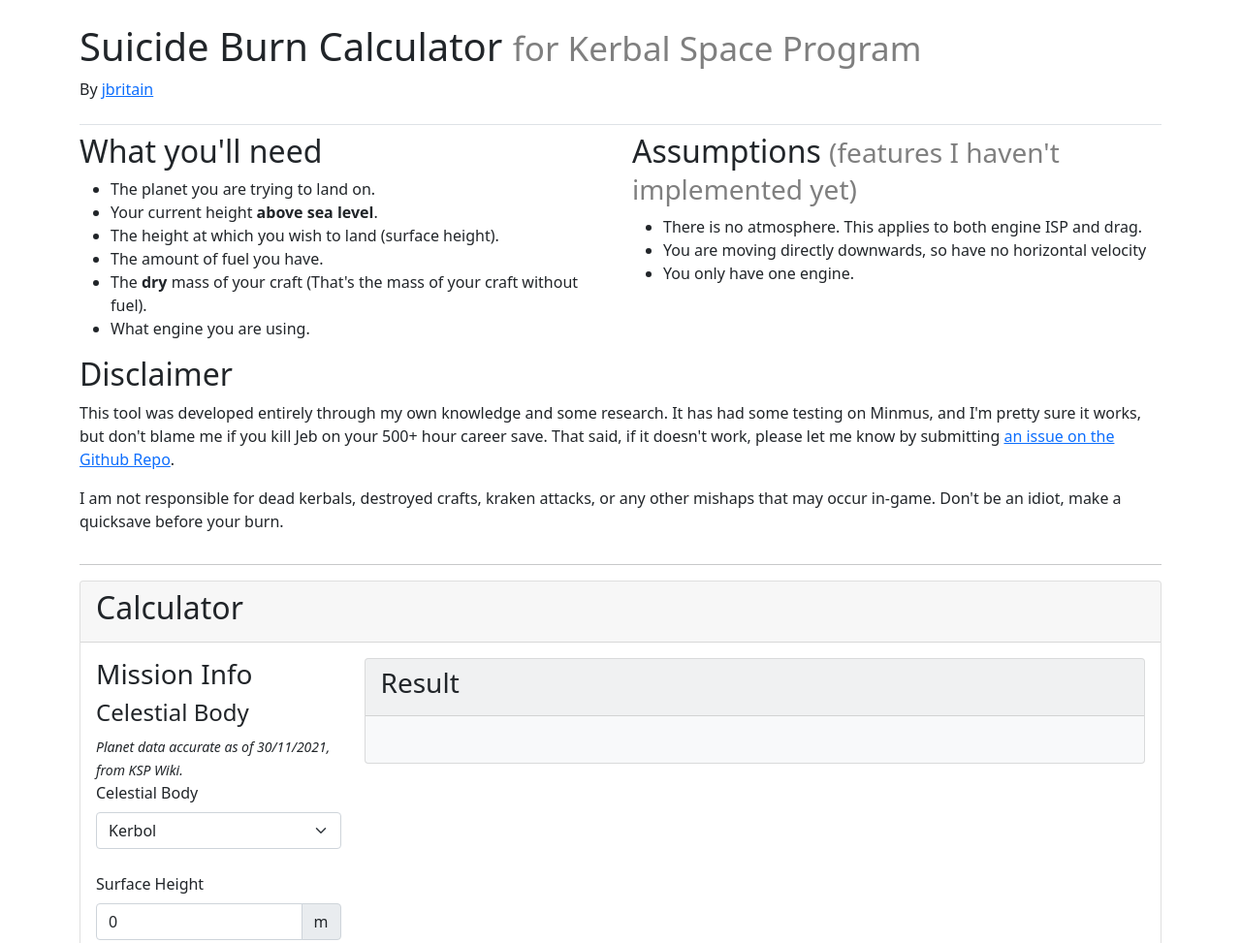
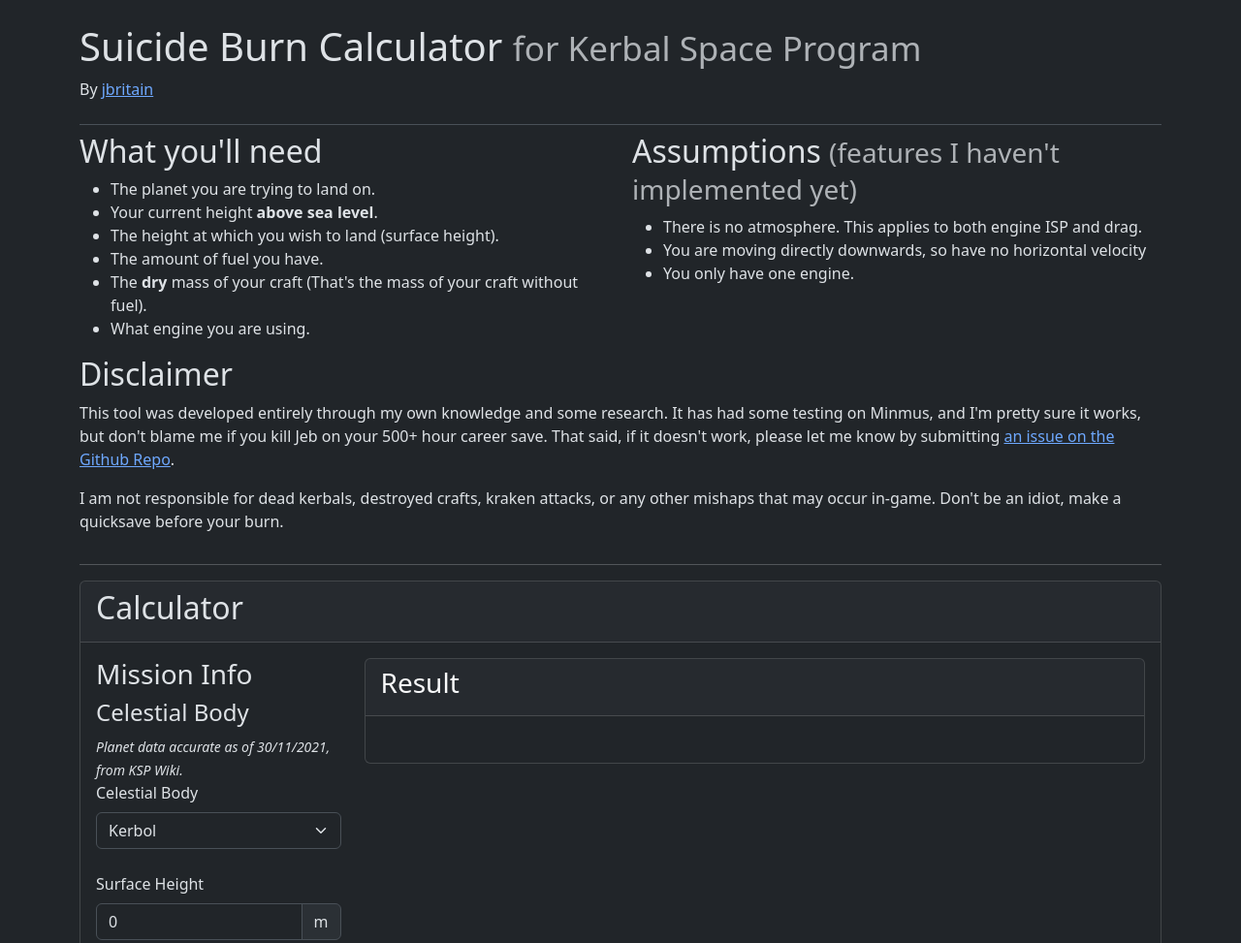
Before and after one commit to Pr0x1mas/KSP-Suicide-Burn-Calculator, a plain HTML site: page index.html in a window 1280 px wide. Shown: the top 973 px of the page at 97% size. Drawn offline with nearby package versions, Linux system fonts and the light colour scheme.

Commit message:
dark mode

```diff
--- a/index.html
+++ b/index.html
@@ -1,18 +1,12 @@
 <!DOCTYPE html>
-<html lang="en">
+<html data-bs-theme="dark" lang="en">
     <head>
         <meta content="text/html;charset=utf-8" http-equiv="Content-Type">
         <meta content="utf-8" http-equiv="encoding">
 
         <title>KSP Suicide Burn Calculator</title>
 
-        <script src="https://code.jquery.com/jquery-3.6.0.min.js"></script>
-
-        <!--
-        <link rel="stylesheet" href="https://stackpath.bootstrapcdn.com/bootstrap/3.4.1/css/bootstrap.min.css" integrity="sha384-HSMxcRTRxnN+Bdg0JdbxYKrThecOKuH5zCYotlSAcp1+c8xmyTe9GYg1l9a69psu" crossorigin="anonymous">
-        <script src="https://stackpath.bootstrapcdn.com/bootstrap/3.4.1/js/bootstrap.min.js" integrity="sha384-aJ21OjlMXNL5UyIl/XNwTMqvzeRMZH2w8c5cRVpzpU8Y5bApTppSuUkhZXN0VxHd" crossorigin="anonymous"></script>
-        -->
-        <link href="https://cdn.jsdelivr.net/npm/bootstrap@5.1.3/dist/css/bootstrap.min.css" rel="stylesheet" integrity="sha384-1BmE4kWBq78iYhFldvKuhfTAU6auU8tT94WrHftjDbrCEXSU1oBoqyl2QvZ6jIW3" crossorigin="anonymous">
+        <link href="https://cdn.jsdelivr.net/npm/bootstrap@5.3.0-alpha1/dist/css/bootstrap.min.css" rel="stylesheet" integrity="sha384-GLhlTQ8iRABdZLl6O3oVMWSktQOp6b7In1Zl3/Jr59b6EGGoI1aFkw7cmDA6j6gD" crossorigin="anonymous">
         <link rel="stylesheet" href="https://cdn.jsdelivr.net/npm/bootstrap-icons@1.7.1/font/bootstrap-icons.css">
 
         <meta name="viewport" content="width=device-width, initial-scale=1.0">
@@ -22,7 +16,7 @@
 
         <div class="container">
             <header class="pb-2 mt-4 mb-2 border-bottom">
-                <h1>Suicide Burn Calculator <small class="text-black-50">for Kerbal Space Program</small></h1>
+                <h1>Suicide Burn Calculator <small class="text-muted">for Kerbal Space Program</small></h1>
                 <p>By <a href="https://jbritain.github.io">jbritain</a></p>
             </header>
 
@@ -46,7 +40,7 @@
                     </div>
 
                     <div class="col-md-6">
-                        <h2>Assumptions <small class="text-black-50">(features I haven't implemented yet)</small></h2>
+                        <h2>Assumptions <small class="text-muted">(features I haven't implemented yet)</small></h2>
                         <ul>
                             <li>There is no atmosphere. This applies to both engine ISP and drag.</li>
                             <li>You are moving directly downwards, so have no horizontal velocity</li>
@@ -176,7 +170,7 @@
                     </form>
 
                     <div class="col-md-9">
-                        <div style="transition: background-color 0.5s;" id="calculatorOutputContainer" class="card bg-light text-dark">
+                        <div style="transition: background-color 0.5s;" id="calculatorOutputContainer" class="card bg-dark text-light">
                             <div class="card-header">
                                 <h3 class="card-title">Result</h3>
                             </div>
```
